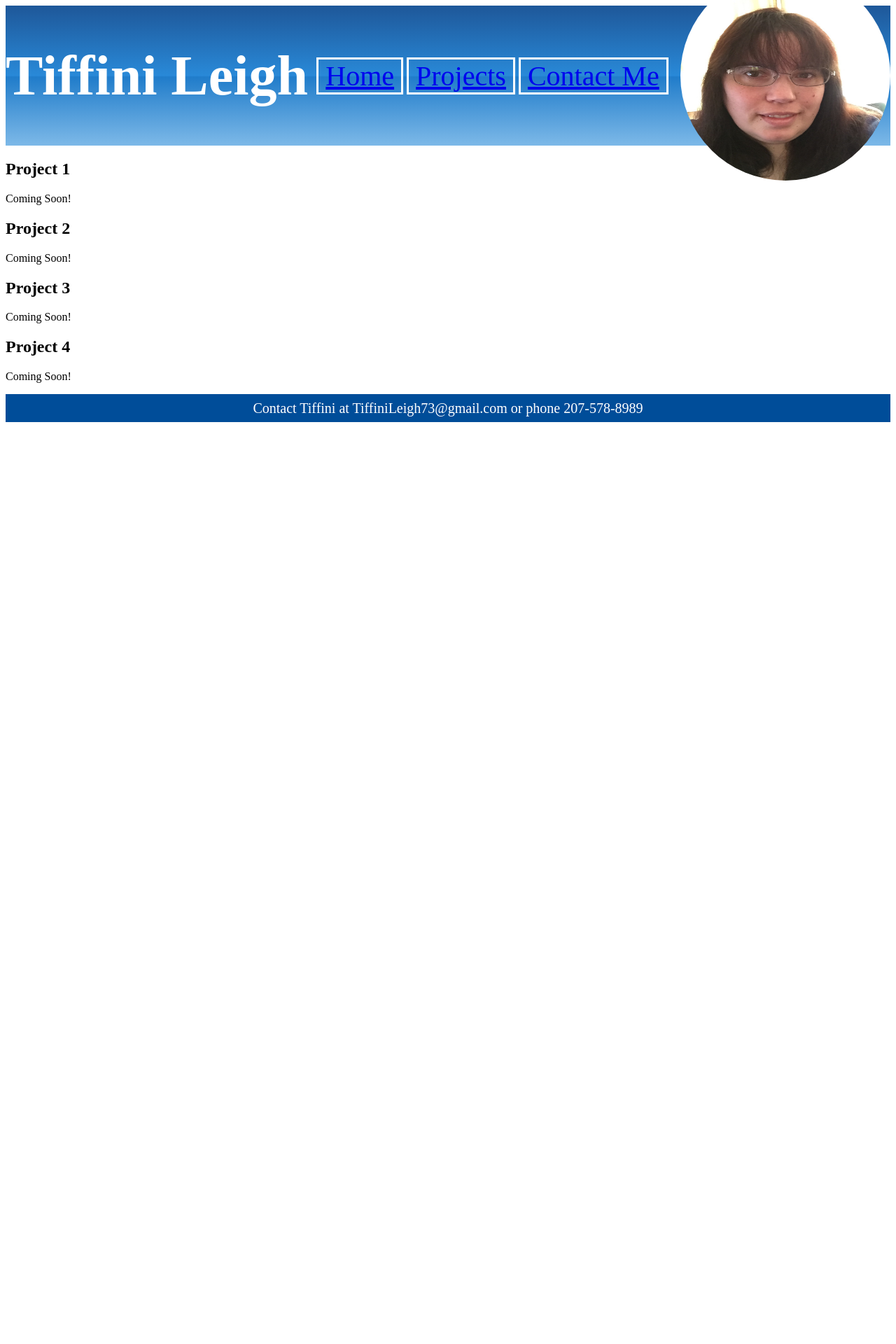
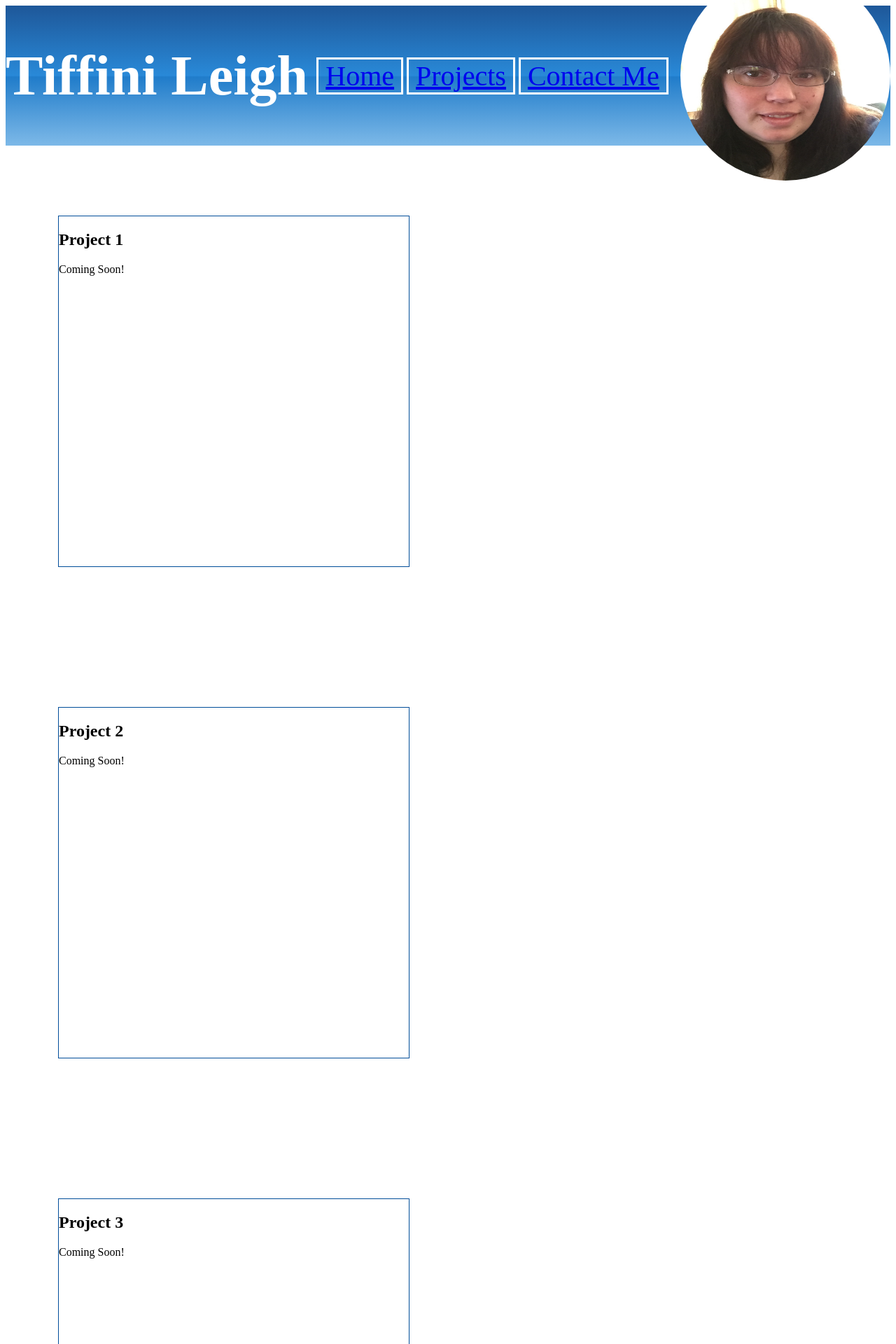
Before and after one commit to TiffanyMeryhew/TiffanyMeryhew.github.io, a Jekyll site: the page index.html, which Jekyll copies as it is, in a window 1280 px wide. Shown: the top 1920 px of the page at 70% size. Built offline with Jekyll 4.4.1, drawn with Linux system fonts in a browser that asks for light colours; before the commit the page ends 900 px from its top, so only the background shows below that.

Commit message:
made boxes and wrapped them to 4 a page

```diff
--- a/css/style.css
+++ b/css/style.css
@@ -47,6 +47,19 @@ nav li a{
    width: 300px;
  }
 
+ .content{
+   display: inline-flex;
+   flex-wrap: wrap;
+ }
+
+ .container{
+   border: 1px solid #004d99;
+   height: 500px;
+   width: 500px;
+   margin: 100px 75px;
+   align-items: center;
+ }
+
  footer{
    display: flex;
    background-color: #004d99;
```
